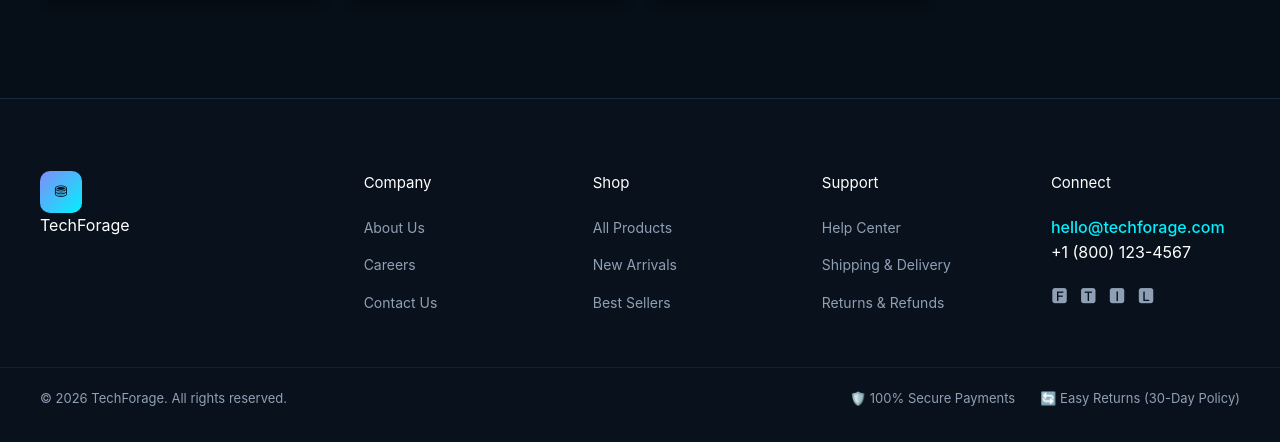
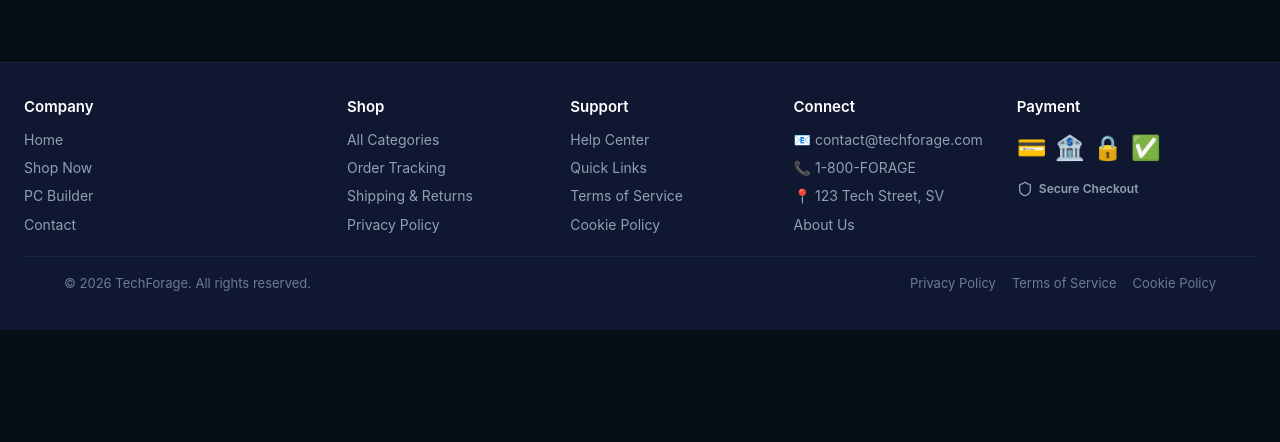
Before and after one commit to TechForage/TechForge, a React app in the folder frontend/: page /keyboard in a window 1280 px wide. Shown: the part 1582-2024 px from the top of the page. After the commit the page ends 1912 px from the top, so only its background shows below. Built offline with nearby package versions, Linux system fonts and the light colour scheme; the HTML template or start-up script is replaced by a standard one.

Commit message:
feat: add footer component in keyboard page

```diff
--- /dev/null
+++ b/frontend/src/components/Navbar/Footer.css
@@ -0,0 +1,135 @@
+/* ===== FOOTER ===== */
+.footer {
+  background: var(--bg-secondary);
+  border-top: 1px solid var(--border-color);
+  padding: 32px 0 16px;
+  margin-top: 24px;
+}
+
+.footer-top {
+  display: flex;
+  justify-content: space-between;
+  align-items: center;
+  padding-bottom: 24px;
+  border-bottom: 1px solid var(--border-color);
+  margin-bottom: 24px;
+}
+
+.footer-brand {
+  display: flex;
+  align-items: center;
+  gap: 14px;
+}
+
+.footer-brand .logo-icon {
+  width: 48px;
+  height: 48px;
+}
+
+.footer-brand h3 {
+  font-size: 20px;
+  font-weight: 700;
+}
+
+.footer-brand p {
+  font-size: 14px;
+  color: var(--text-secondary);
+}
+
+.footer-social h4 {
+  font-size: 15px;
+  font-weight: 600;
+  margin-bottom: 8px;
+}
+
+.social-icons {
+  display: flex;
+  gap: 10px;
+  color: var(--text-secondary);
+}
+
+.social-icons svg {
+  padding: 8px;
+  border-radius: 8px;
+  background: var(--bg-primary);
+  border: 1px solid var(--border-color);
+  cursor: pointer;
+  transition: all 0.3s;
+}
+
+.social-icons svg:hover {
+  color: var(--text-primary);
+  border-color: var(--accent-cyan);
+  transform: translateY(-2px);
+}
+
+.footer-grid {
+  display: grid;
+  grid-template-columns: 1.5fr 1fr 1fr 1fr 1.2fr;
+  gap: 24px;
+  margin-bottom: 20px;
+}
+
+.footer-col {
+  display: flex;
+  flex-direction: column;
+  gap: 6px;
+}
+
+.footer-col h4 {
+  font-size: 15px;
+  font-weight: 600;
+  color: var(--text-primary);
+  margin-bottom: 4px;
+}
+
+.footer-col a {
+  font-size: 14px;
+  color: var(--text-secondary);
+  cursor: pointer;
+  transition: color 0.3s;
+}
+
+.footer-col a:hover {
+  color: var(--text-primary);
+}
+
+.payment-icons {
+  display: flex;
+  gap: 8px;
+  font-size: 24px;
+  margin-bottom: 6px;
+}
+
+.footer-badge {
+  display: flex;
+  align-items: center;
+  gap: 6px;
+  color: var(--text-secondary);
+  font-size: 12px;
+  font-weight: 600;
+}
+
+.footer-bottom {
+  display: flex;
+  justify-content: space-between;
+  align-items: center;
+  padding-top: 16px;
+  border-top: 1px solid var(--border-color);
+  font-size: 13px;
+  color: var(--text-muted);
+}
+
+.footer-links {
+  display: flex;
+  gap: 16px;
+}
+
+.footer-links a {
+  cursor: pointer;
+  transition: color 0.3s;
+}
+
+.footer-links a:hover {
+  color: var(--text-primary);
+}
--- /dev/null
+++ b/frontend/src/components/Navbar/Footer.jsx
@@ -0,0 +1,69 @@
+import { Shield } from "lucide-react";
+import "./Footer.css";
+
+export default function Footer() {
+  return (
+    <footer className="footer">
+      <div className="container">
+        <div className="footer-grid">
+          <div className="footer-col">
+            <h4>Company</h4>
+            <a href="/">Home</a>
+            <a href="/shop">Shop Now</a>
+            <a href="/pc-builder">PC Builder</a>
+            <a href="/contact">Contact</a>
+          </div>
+
+          <div className="footer-col">
+            <h4>Shop</h4>
+            <a href="/categories">All Categories</a>
+            <a href="/orders">Order Tracking</a>
+            <a href="/shipping">Shipping &amp; Returns</a>
+            <a href="/privacy">Privacy Policy</a>
+          </div>
+
+          <div className="footer-col">
+            <h4>Support</h4>
+            <a href="/help">Help Center</a>
+            <a href="/quick-links">Quick Links</a>
+            <a href="/terms">Terms of Service</a>
+            <a href="/cookies">Cookie Policy</a>
+          </div>
+
+          <div className="footer-col">
+            <h4>Connect</h4>
+            <a href="mailto:contact@techforage.com">📧 contact@techforage.com</a>
+            <a href="tel:1800367243">📞 1-800-FORAGE</a>
+            <a href="#">📍 123 Tech Street, SV</a>
+            <a href="/about">About Us</a>
+          </div>
+
+          <div className="footer-col">
+            <h4>Payment</h4>
+            <div className="payment-icons">
+              <span>💳</span>
+              <span>🏦</span>
+              <span>🔒</span>
+              <span>✅</span>
+            </div>
+
+            <div className="footer-badge">
+              <Shield size={16} />
+              <span>Secure Checkout</span>
+            </div>
+          </div>
+        </div>
+
+        <div className="footer-bottom">
+          <span>© 2026 TechForage. All rights reserved.</span>
+
+          <div className="footer-links">
+            <a href="/privacy">Privacy Policy</a>
+            <a href="/terms">Terms of Service</a>
+            <a href="/cookies">Cookie Policy</a>
+          </div>
+        </div>
+      </div>
+    </footer>
+  );
+}
--- a/frontend/src/pages/keyboard/keyboard.jsx
+++ b/frontend/src/pages/keyboard/keyboard.jsx
@@ -2,6 +2,7 @@ import React from 'react';
 import './keyboard.css';
 import Navbar from '../../components/Navbar/Navbar';
 import Sidebar from '../../components/Navbar/Sidebar';
+import Footer from "../../components/Navbar/Footer";
  import {
   Cpu,
   CircuitBoard,
@@ -94,53 +95,7 @@ function Keyboard() {
       </div>
 
       {/* Full Width Footer Area */}
-      <footer className="footer">
-        <div className="footer-links-grid">
-          <div className="footer-brand-col">
-            <div className="brand"><span className="logo-icon">⛃</span> Tech<span>Forage</span></div>
-          </div>
-          <div>
-            <h4>Company</h4>
-            <ul>
-              <li><a href="#about">About Us</a></li>
-              <li><a href="#careers">Careers</a></li>
-              <li><a href="#contact">Contact Us</a></li>
-            </ul>
-          </div>
-          <div>
-            <h4>Shop</h4>
-            <ul>
-              <li><a href="#all">All Products</a></li>
-              <li><a href="#new">New Arrivals</a></li>
-              <li><a href="#sellers">Best Sellers</a></li>
-            </ul>
-          </div>
-          <div>
-            <h4>Support</h4>
-            <ul>
-              <li><a href="#help">Help Center</a></li>
-              <li><a href="#shipping">Shipping & Delivery</a></li>
-              <li><a href="#returns">Returns & Refunds</a></li>
-            </ul>
-          </div>
-          <div>
-            <h4>Connect</h4>
-            <p className="footer-email">hello@techforage.com</p>
-            <p>+1 (800) 123-4567</p>
-            <div className="social-icons">
-              <span>🅵</span> <span>🆃</span> <span>🅸</span> <span>🅻</span>
-            </div>
-          </div>
-        </div>
-
-        <div className="footer-bottom">
-          <p>© 2026 TechForage. All rights reserved.</p>
-          <div className="trust-badges">
-            <span>🛡️ 100% Secure Payments</span>
-            <span>🔄 Easy Returns (30-Day Policy)</span>
-          </div>
-        </div>
-      </footer>
+      <Footer/>
       </div>
     </div>
   );
```
